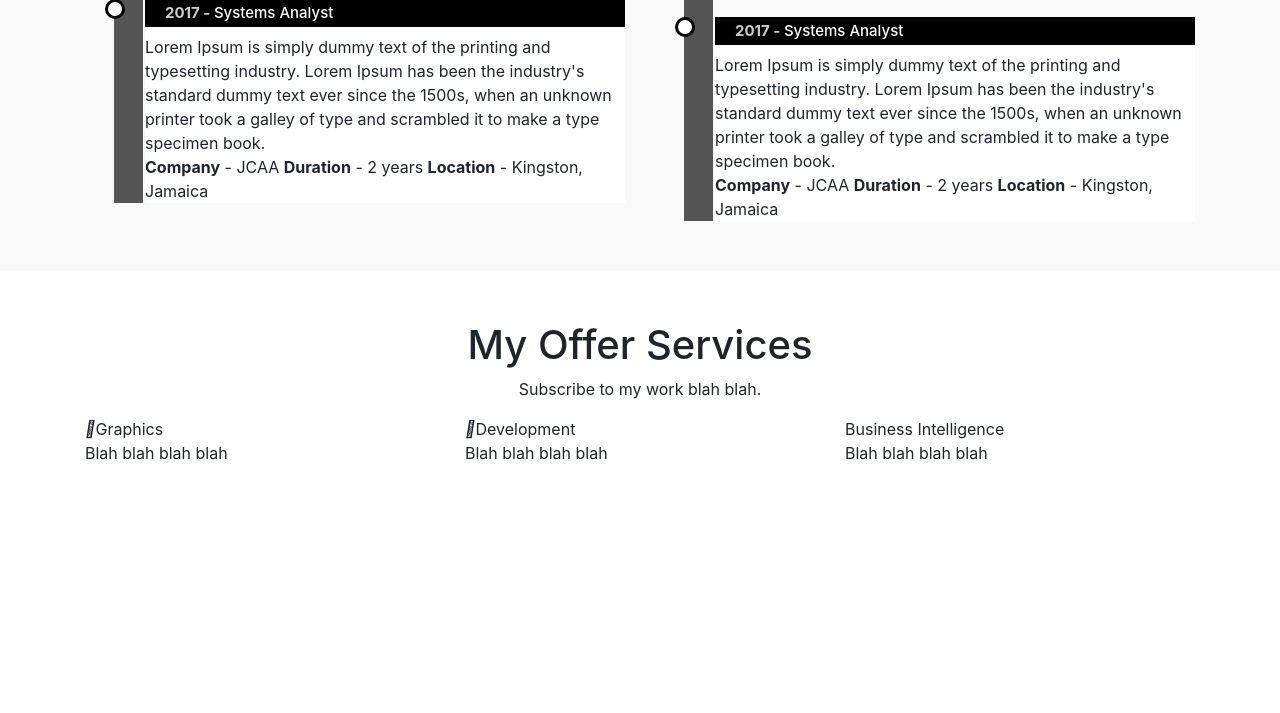
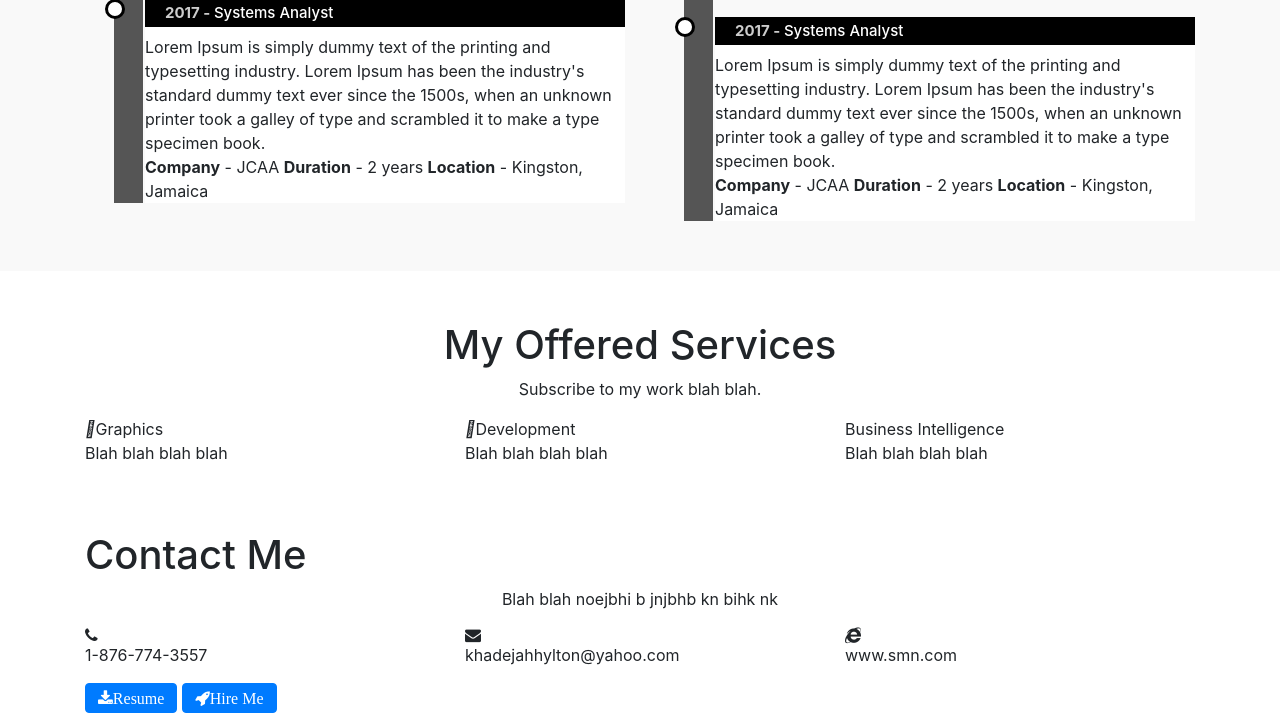
Before and after one commit to Dejah9/profile, a PHP site: page / in a window 1280 px wide. Shown: the part 2162-2875 px from the top of the page. Before the commit the page ends 2622 px from the top, so only its background shows below. Run offline with PHP 8.4, Linux system fonts and the light colour scheme.

Commit message:
contact info added

```diff
--- a/index.php
+++ b/index.php
@@ -177,7 +177,7 @@
 <!-- Services -->
 <div class="Services" id="Services">
 	<div class="container">
-		<h1 class="text-center">My Offer Services</h1>
+		<h1 class="text-center">My Offered Services</h1>
 		<p class="text-center">Subscribe to my work blah blah.</p>
 
 		<div class="row">
@@ -205,6 +205,30 @@
 		</div>
 	</div>
 </div>
+<!-- Contact -->
+<div class="Contact" id="contact">
+	<div class="container title">
+		<h1>Contact Me</h1>
+		<p class="text-center">Blah blah noejbhi b jnjbhb kn bihk nk</p>
+
+		<div class="row">
+			<div class="col-md-4">
+				<i class="fa fa-phone"></i>
+				<p>1-876-774-3557</p>
+			</div>
+			<div class="col-md-4">
+				<i class="fa fa-envelope"></i>
+				<p>khadejahhylton@yahoo.com</p>
+			</div>
+			<div class="col-md-4">
+				<i class="fa fa-internet-explorer"></i>
+				<p>www.smn.com</p>
+			</div>
+		</div>
+		<button type="button" class="btn btn-primary"><i class="fa fa-download">Resume</i></button>
+		<button type="button" class="btn btn-primary"><i class="fa fa-rocket">Hire Me</i></button>
+	</div>
+</div>
  </section>
 
 
```
